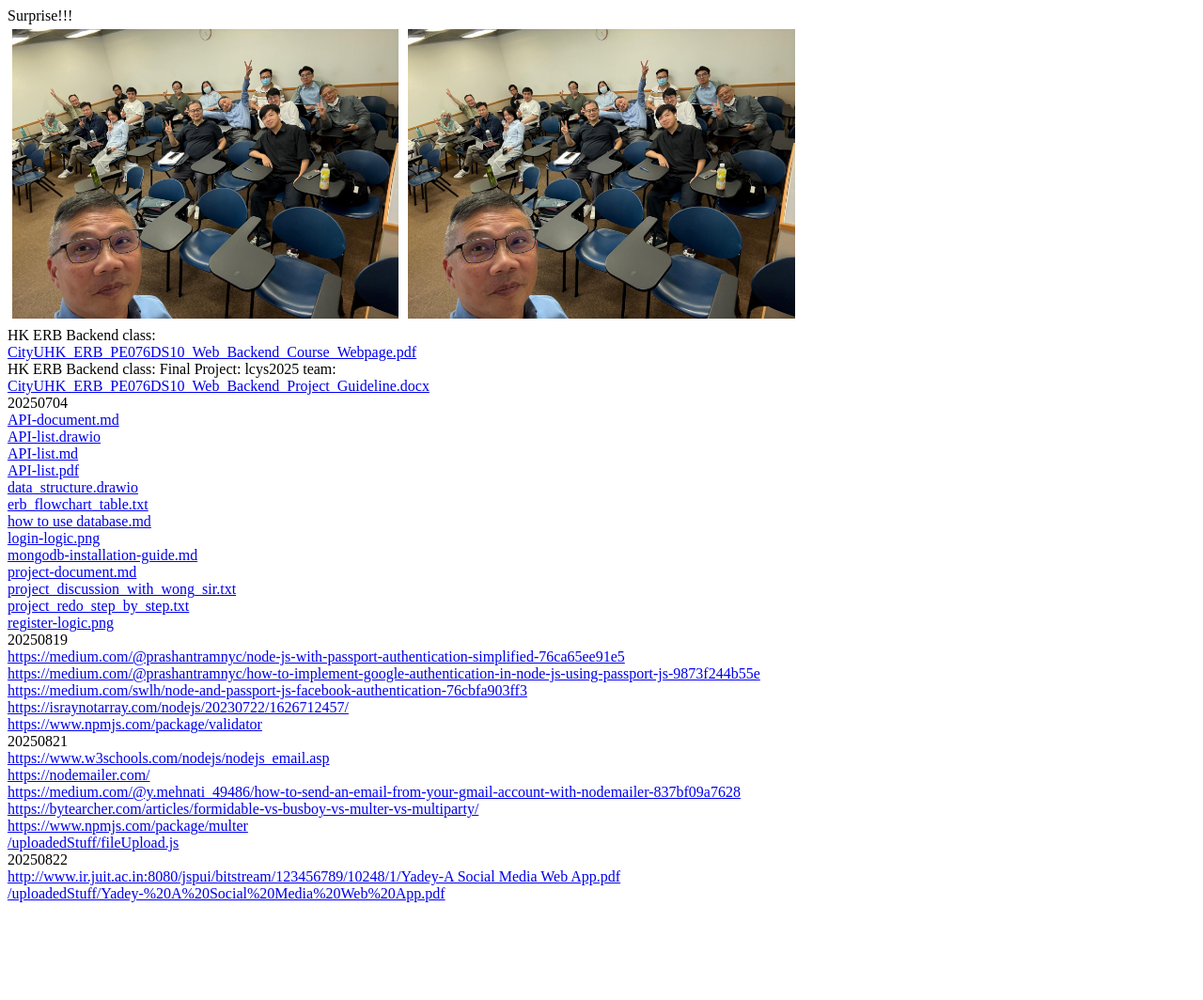
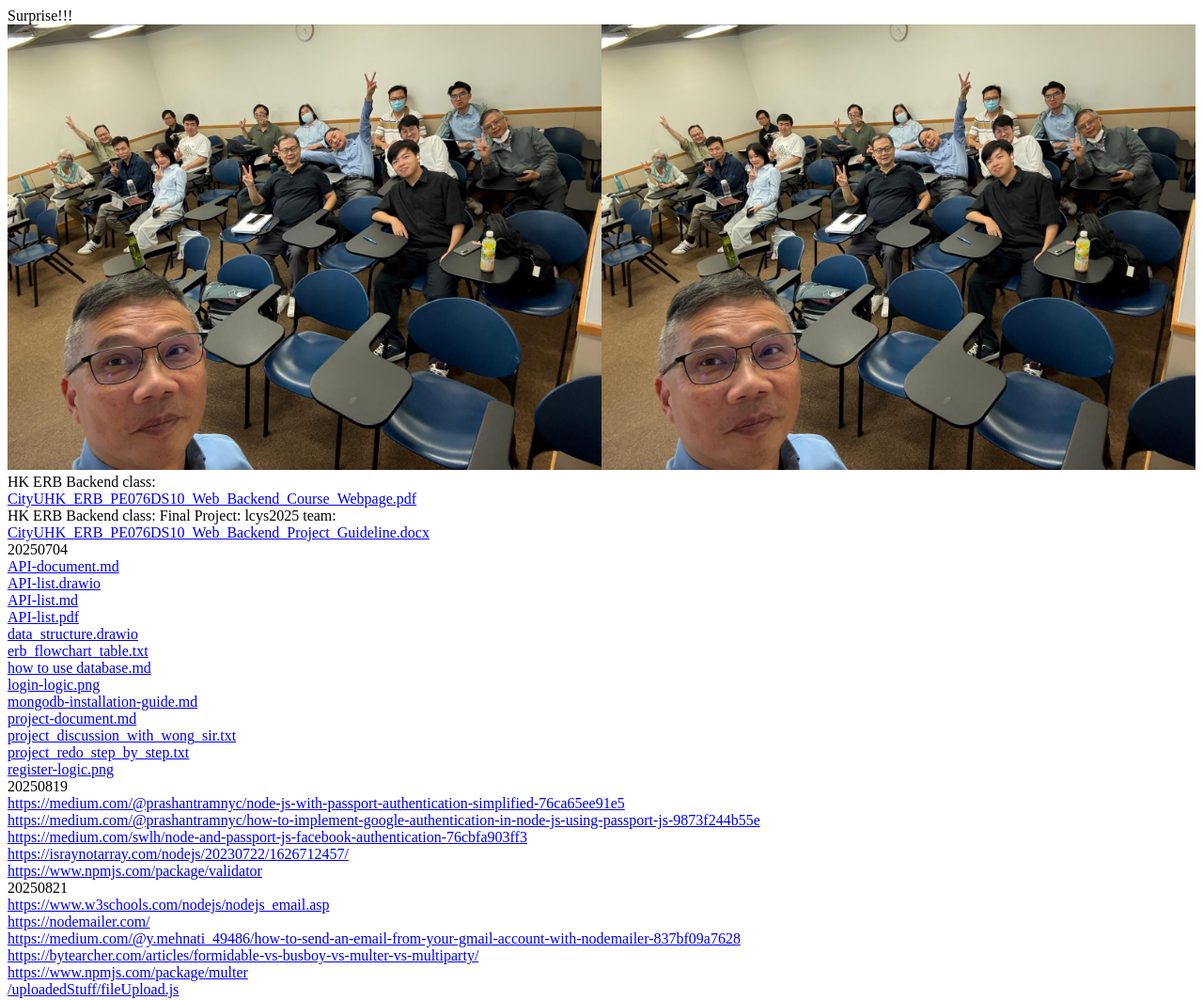
Before and after one commit to lcys2025/lcys2025.github.io, a plain HTML site: page index.html in a window 1280 px wide. Shown: the top 1064 px of the page at 94% size. Before the commit the page ends 968 px from the top, so only its background shows below. Drawn offline with Linux system fonts and the light colour scheme.

Commit message:
Update index.html

```diff
--- a/index.html
+++ b/index.html
@@ -2,18 +2,12 @@
 <html>
 <head>
 <title>Lcys2025 default github homepage</title>
-<style> * { box-sizing: border-box; } .column { float: left; width: 33.33%; padding: 5px; } .row::after { content: ""; clear: both; display: table; } </style>
 </head>
 <body>
 Surprise!!!
-<div class="row">
-  <div class="column">
-    <img src="/documents/Erb_PC_2025.jpg" alt="Snow" style="width:100%">
-  </div>
-  <div class="column">
-    <img src="/documents/Erb_PC_2025.jpg" alt="Forest" style="width:100%">
-  </div>
-</div>
+<div class="row"><div class="column">
+<img src="/documents/Erb_PC_2025.JPG" alt="/documents/Erb_PC_2025.JPG" style="width:50%"><img src="/documents/Erb_PC_2025.JPG" alt="/documents/Erb_PC_2025.JPG" style="width:50%">
+</div></div>
 HK ERB Backend class:
 <div><a href="/documents/CityUHK_ERB_PE076DS10_Web_Backend_Course_Webpage.pdf">CityUHK_ERB_PE076DS10_Web_Backend_Course_Webpage.pdf</a></div>
 HK ERB Backend class: Final Project: lcys2025 team:
```
